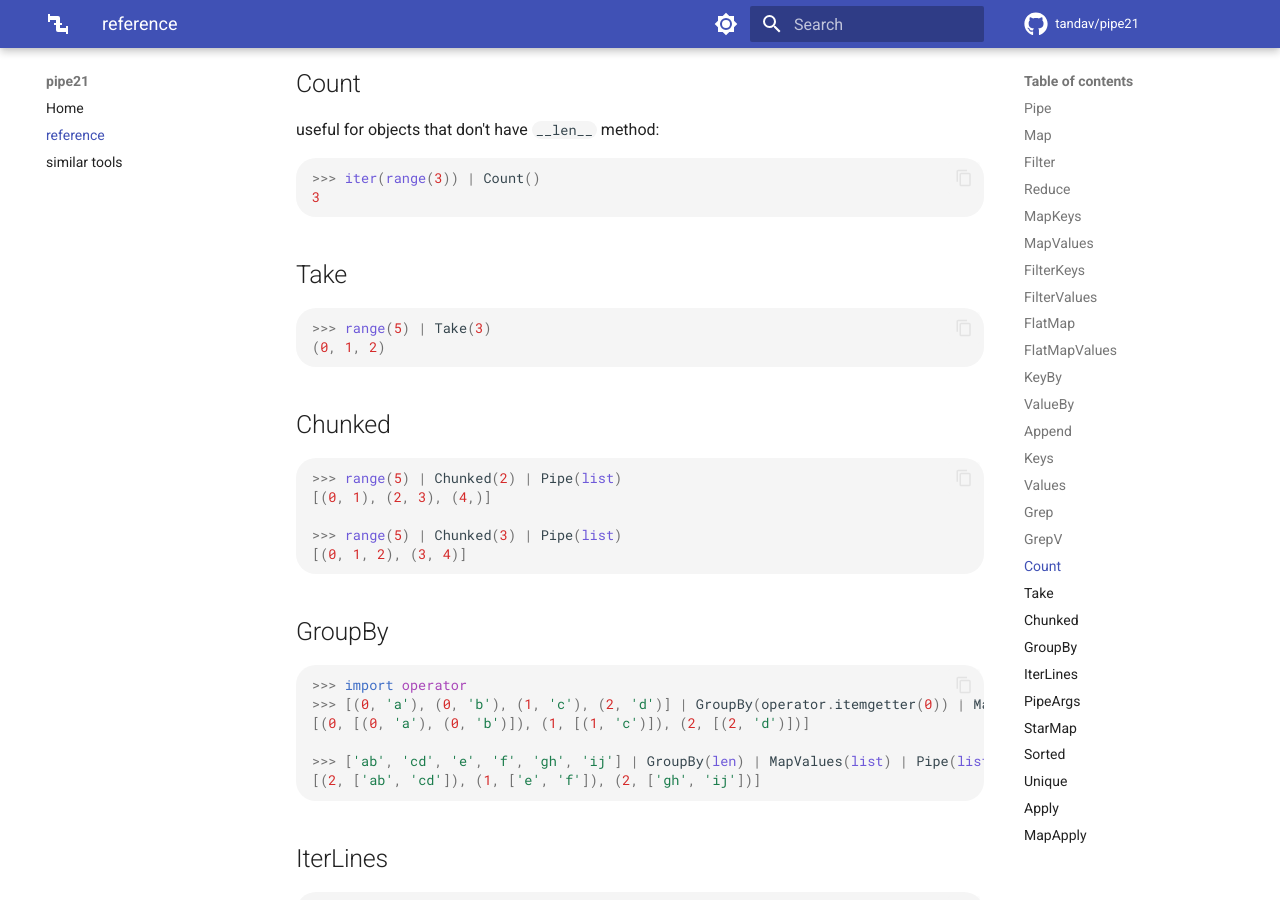
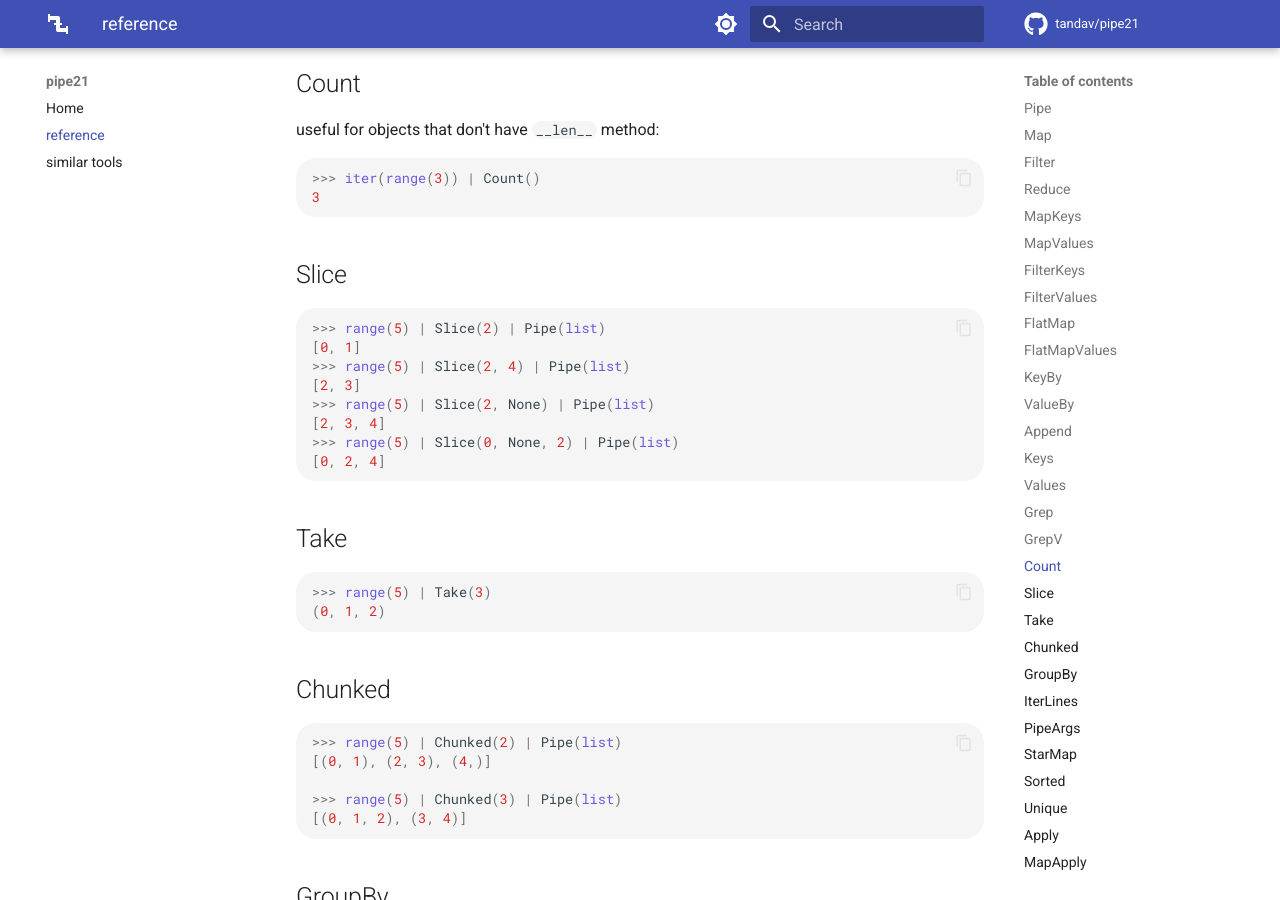
Before and after one commit to tandav/pipe21, an MkDocs documentation site: the page built from docs/reference.md, in a window 1280 px wide and 900 px high, scrolled down 3228 px. Built offline with MkDocs 1.6.1 and Material for MkDocs 9.7.7, drawn with Linux system fonts in a browser that asks for light colours; comment, search, counter and statistics services are not loaded.

Commit message:
Add Slice method #15

````diff
--- a/docs/reference.md
+++ b/docs/reference.md
@@ -174,6 +174,20 @@ useful for objects that don't have `__len__` method:
 
 ```
 
+## Slice
+
+```py
+>>> range(5) | Slice(2) | Pipe(list)
+[0, 1]
+>>> range(5) | Slice(2, 4) | Pipe(list)
+[2, 3]
+>>> range(5) | Slice(2, None) | Pipe(list)
+[2, 3, 4]
+>>> range(5) | Slice(0, None, 2) | Pipe(list)
+[0, 2, 4]
+
+```
+
 ## Take
 
 ```py
--- a/pipe21.py
+++ b/pipe21.py
@@ -6,7 +6,7 @@
 
 
 class B:
-    def __init__(self, f=None, **kw): self.f = f; self.kw = kw
+    def __init__(self, f=None, *args, **kw): self.f = f; self.args = args; self.kw = kw
 class Pipe  (B): __ror__ = lambda self, x: self.f(x)
 class Map   (B): __ror__ = lambda self, x: map   (self.f, x)
 class Filter(B): __ror__ = lambda self, x: filter(self.f, x)
@@ -28,6 +28,7 @@
 class Grep         (B): __ror__ = lambda self, it: it | Filter(lambda x:     re.search(self.f, x))
 class GrepV        (B): __ror__ = lambda self, it: it | Filter(lambda x: not re.search(self.f, x))
 class Count        (B): __ror__ = lambda self, it: sum(1 for _ in it)
+class Slice        (B): __ror__ = lambda self, it: itertools.islice(it, self.f, *self.args)
 class Take         (B): __ror__ = lambda self, it: itertools.islice(it, self.f) | Pipe(tuple)
 class Chunked      (B): __ror__ = lambda self, it: iter(functools.partial(lambda n, i: i | Take(n), self.f, iter(it)), ())
 class GroupBy      (B): __ror__ = lambda self, it: itertools.groupby(it, key=self.f)
--- a/pyproject.toml
+++ b/pyproject.toml
@@ -135,6 +135,7 @@ disable = [
     "W1514",
     "W0401",  # wildcard import
     "W0614",
+    "W1113",
     "R0903",
     "E0401",
 ]
````
Also changed, not shown: 1 other file.
